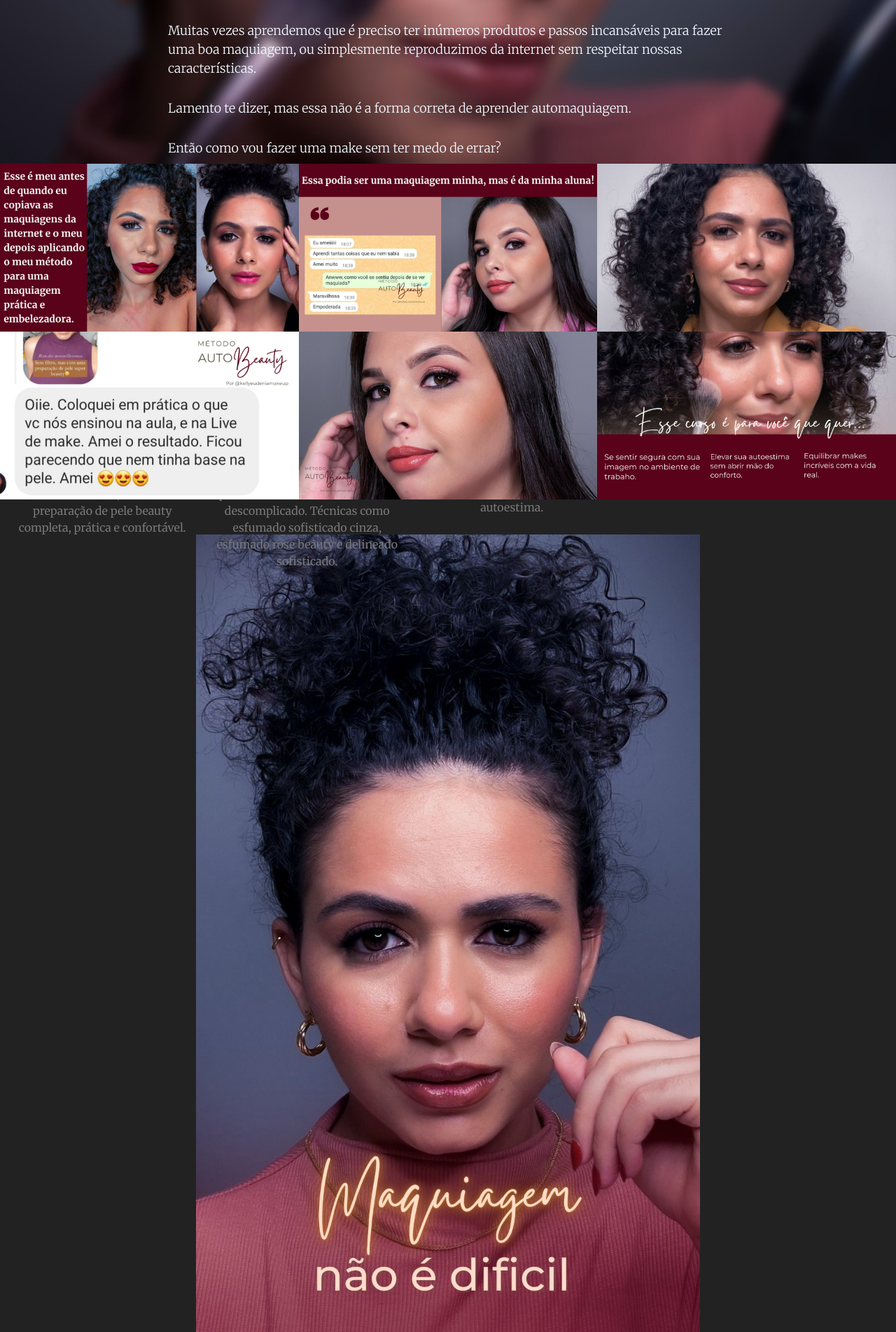
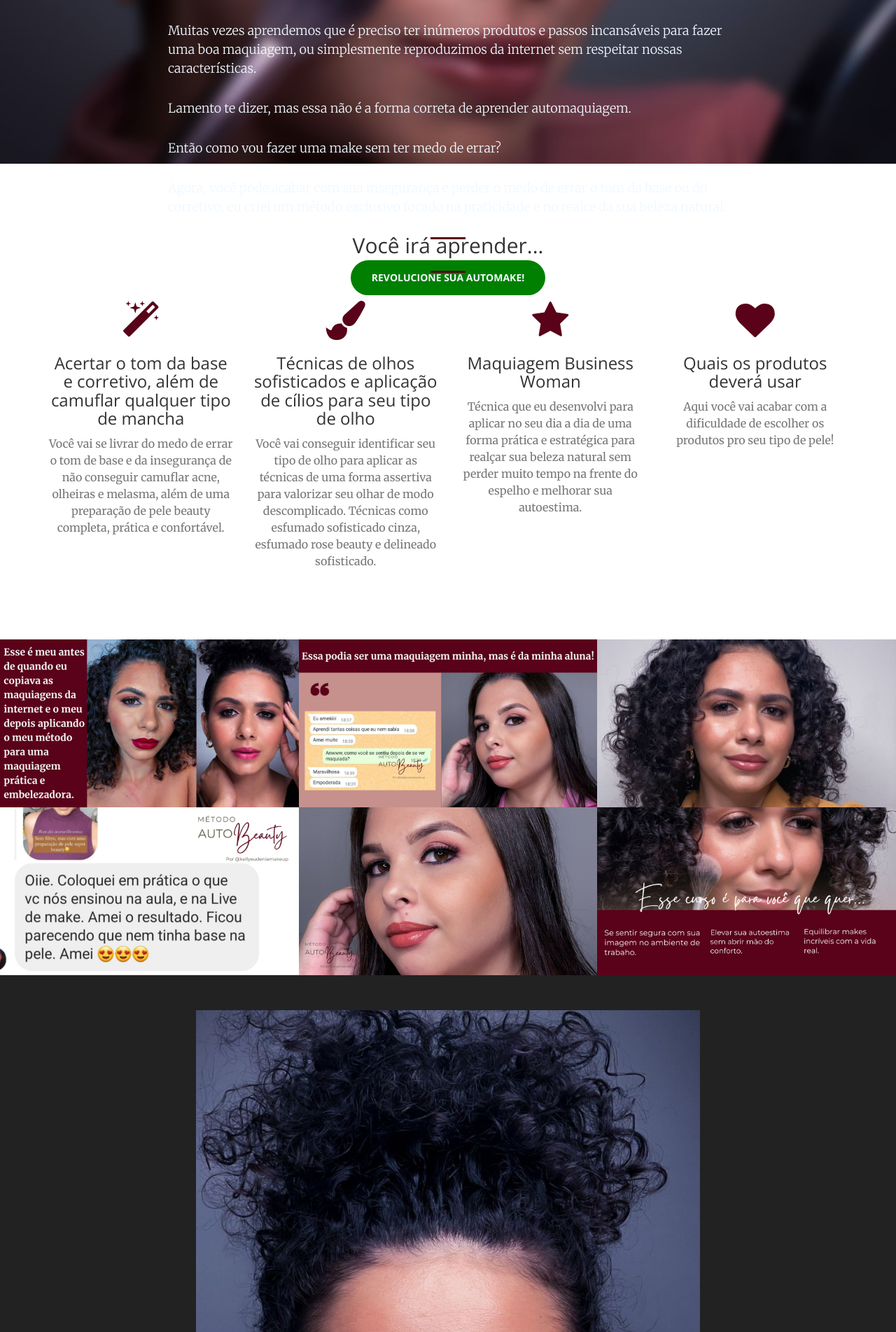
Before and after one commit to kellyeudenia/business-woman, a Jekyll site: the page built from index.html, in a window 1280 px wide. Shown: the part 666-2570 px from the top of the page at 70% size. Built offline with Jekyll 4.4.1, drawn with Linux system fonts in a browser that asks for light colours.

Commit message:
Setup para a página de vendas.

```diff
--- a/_includes/header.html
+++ b/_includes/header.html
@@ -1,4 +1,4 @@
-<header style="position: relative;">
+<header>
     <div class="header-content">
         <div class="header-content-inner">
             <img src="img/profile/me.jpg" class="img-responsive"  style="border-radius: 50%; margin: 5% auto;" alt="Imagem de Eudenia Makeup segurando um pincel">
--- a/_includes/services.html
+++ b/_includes/services.html
@@ -1,4 +1,4 @@
-<section id="services" style="position: absolute;">
+<section id="services" style="position: relative;">
     <div class="container">
         <div class="row">
             <div class="col-lg-12 text-center">
```
